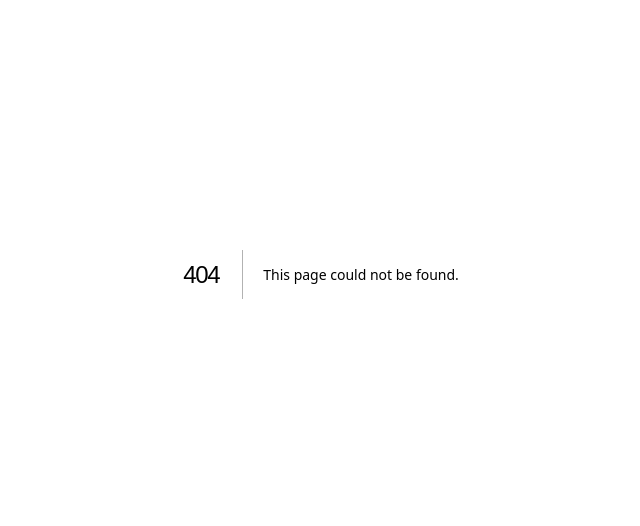
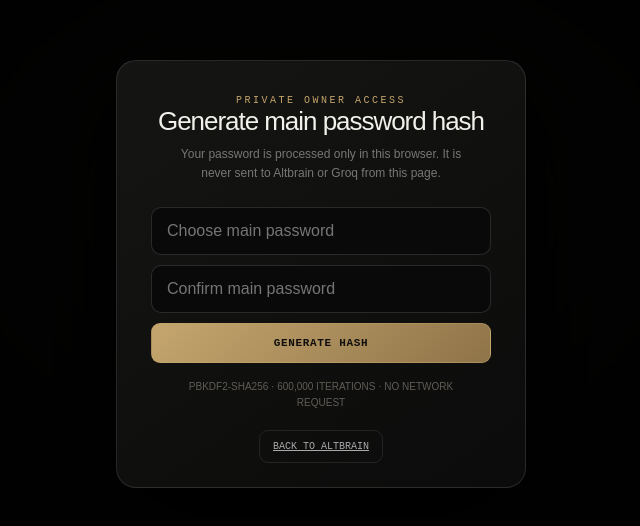
Before and after one commit to jadeking5128-beep/endroom, a Next.js app: page /setup in a window 1280 px wide. Before the commit this address had no page. Shown: the part 126-652 px from the top of the page, without its empty margins (319-959 px from the left). Built offline with nearby package versions, Linux system fonts and the light colour scheme.

Commit message:
Add browser-only main password hash generator

```diff
--- /dev/null
+++ b/app/setup/page.tsx
@@ -0,0 +1,84 @@
+"use client";
+
+import { useState } from "react";
+
+function toBase64Url(bytes: Uint8Array) {
+  let binary = "";
+  for (const byte of bytes) binary += String.fromCharCode(byte);
+  return btoa(binary).replace(/\+/g, "-").replace(/\//g, "_").replace(/=+$/g, "");
+}
+
+export default function PasswordSetup() {
+  const [password, setPassword] = useState("");
+  const [confirmation, setConfirmation] = useState("");
+  const [hash, setHash] = useState("");
+  const [error, setError] = useState("");
+  const [copied, setCopied] = useState(false);
+  const [busy, setBusy] = useState(false);
+
+  async function generate(event: React.FormEvent) {
+    event.preventDefault();
+    setError("");
+    setHash("");
+    setCopied(false);
+    if (password.length < 10 || password.length > 256) {
+      setError("Use a password between 10 and 256 characters.");
+      return;
+    }
+    if (password !== confirmation) {
+      setError("The passwords do not match.");
+      return;
+    }
+    setBusy(true);
+    try {
+      const salt = crypto.getRandomValues(new Uint8Array(16));
+      const material = await crypto.subtle.importKey("raw", new TextEncoder().encode(password), "PBKDF2", false, ["deriveBits"]);
+      const bits = await crypto.subtle.deriveBits({ name: "PBKDF2", salt, iterations: 600000, hash: "SHA-256" }, material, 256);
+      const derived = toBase64Url(new Uint8Array(bits));
+      setHash("pbkdf2$600000$" + toBase64Url(salt) + "$" + derived);
+      setPassword("");
+      setConfirmation("");
+    } catch {
+      setError("This browser could not generate the password hash. Use the local script in SETUP.md.");
+    } finally {
+      setBusy(false);
+    }
+  }
+
+  async function copyHash() {
+    try {
+      await navigator.clipboard.writeText(hash);
+      setCopied(true);
+    } catch {
+      setError("Clipboard access was blocked. Select and copy the hash manually.");
+    }
+  }
+
+  return (
+    <main className="shell">
+      <header className="topbar">
+        <a className="brand" href="/">✳ ALTBRAIN</a>
+        <div className="top-meta"><span>LOCAL PASSWORD SETUP</span></div>
+      </header>
+      <div className="overlay">
+        <form className="lock-card" onSubmit={generate}>
+          <div className="eyebrow">PRIVATE OWNER ACCESS</div>
+          <h2>Generate main password hash</h2>
+          <p>Your password is processed only in this browser. It is never sent to Altbrain or Groq from this page.</p>
+          <input type="password" autoComplete="new-password" value={password} onChange={event => setPassword(event.target.value)} placeholder="Choose main password" minLength={10} required />
+          <input type="password" autoComplete="new-password" value={confirmation} onChange={event => setConfirmation(event.target.value)} placeholder="Confirm main password" minLength={10} required />
+          <button className="gold-button" type="submit" disabled={busy}>{busy ? "GENERATING…" : "GENERATE HASH"}</button>
+          {error && <p className="error">{error}</p>}
+          {hash && <div className="detail-source">
+            <span className="detail-type">PASSWORD HASH · NOT YOUR PASSWORD</span>
+            <textarea readOnly value={hash} rows={4} style={{ width: "100%", marginTop: 10, background: "#090909", color: "#d8c49e", border: "1px solid var(--line)", borderRadius: 8, padding: 10, overflowWrap: "anywhere" }} />
+            <button className="gold-button" type="button" onClick={copyHash}>{copied ? "COPIED" : "COPY HASH"}</button>
+            <p>Paste this hash into Vercel as the sensitive environment variable <strong>ALTBRAIN_PASSWORD_HASH</strong>, then redeploy. Never share the hash or raw password in chat.</p>
+          </div>}
+          <p className="lock-note">PBKDF2-SHA256 · 600,000 ITERATIONS · NO NETWORK REQUEST</p>
+          <a className="ghost-button" href="/">BACK TO ALTBRAIN</a>
+        </form>
+      </div>
+    </main>
+  );
+}
```
